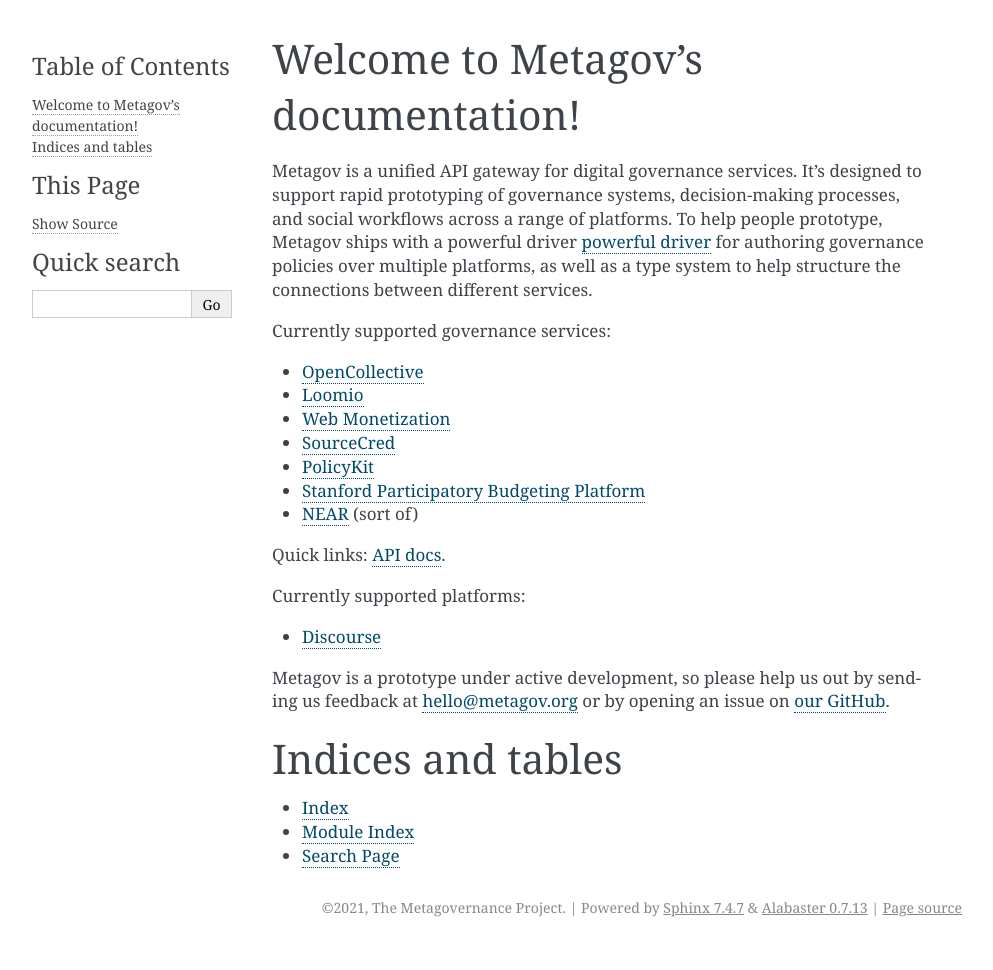
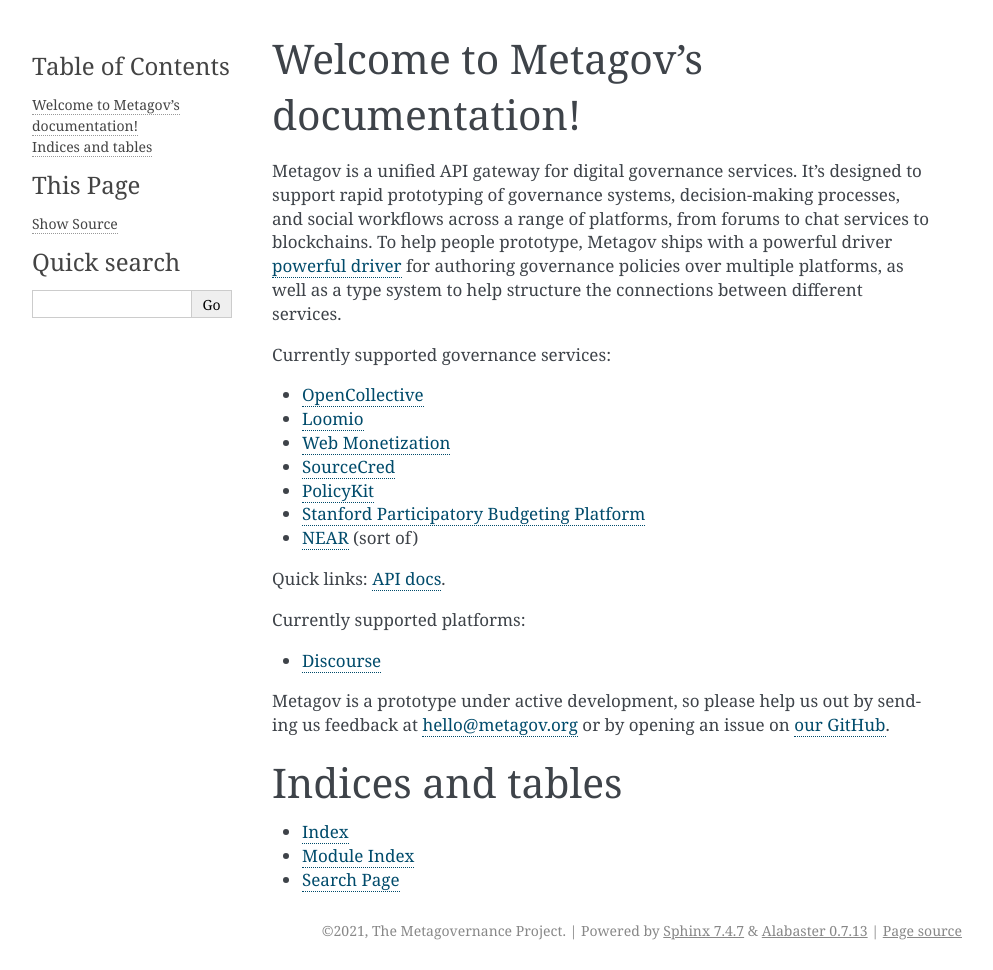
Before and after one commit to metagov/gateway, a Sphinx documentation site: the page built from docs/index.rst, in a window 1280 px wide. Shown: the whole page, without its empty margins (148-1141 px from the left). Built offline with Sphinx 7.4.7, drawn with Linux system fonts in a browser that asks for light colours; before the commit the page ends 947 px from its top, so only the background shows below that.

Commit message:
Update index.rst

```diff
--- a/docs/index.rst
+++ b/docs/index.rst
@@ -10,7 +10,7 @@
    :maxdepth: 2
    :caption: Contents:
 
-Metagov is a unified API gateway for digital governance services. It's designed to support rapid prototyping of governance systems, decision-making processes, and social workflows across a range of platforms. To help people prototype, Metagov ships with a powerful driver `powerful driver <https://www.policykit.org/>`_ for authoring governance policies over multiple platforms, as well as a type system to help structure the connections between different services.
+Metagov is a unified API gateway for digital governance services. It's designed to support rapid prototyping of governance systems, decision-making processes, and social workflows across a range of platforms, from forums to chat services to blockchains. To help people prototype, Metagov ships with a powerful driver `powerful driver <https://www.policykit.org/>`_ for authoring governance policies over multiple platforms, as well as a type system to help structure the connections between different services.
 
 Currently supported governance services:
 
```
